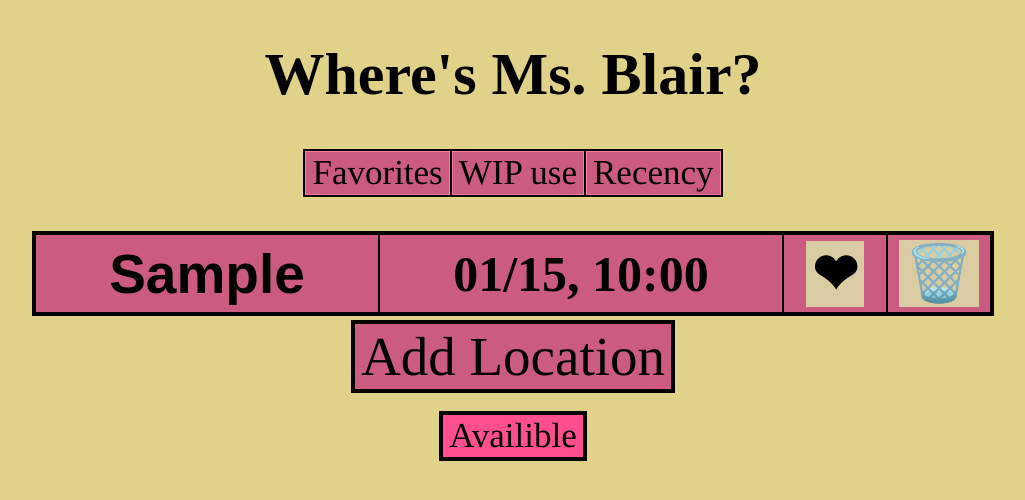
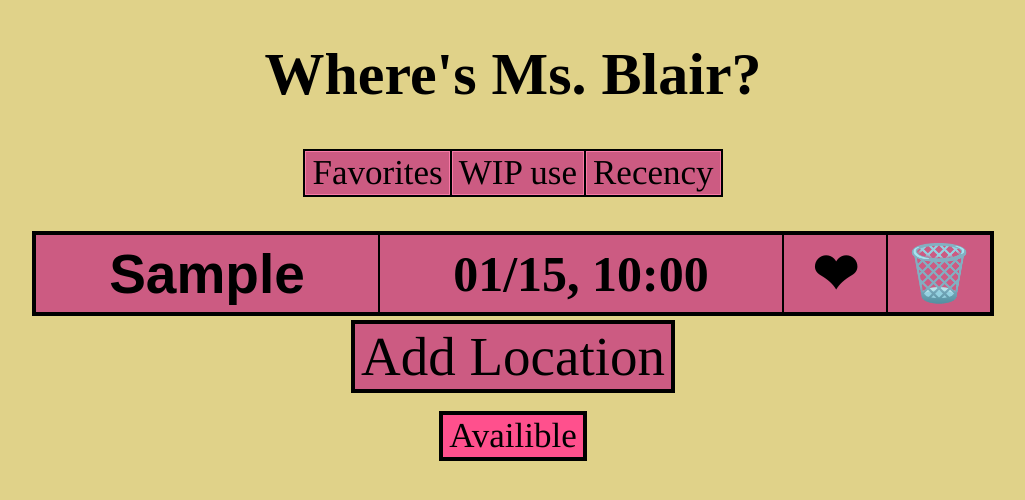
Before and after one commit to talonTech1/talon-tracker, a Flask app: page / in a window 1280 px wide. Shown: the top 500 px of the page, without its empty margins (127-1152 px from the left). Run offline with Flask 3, Linux system fonts and the light colour scheme; a database or web service that is not in the repository returns one stand-in record (values such as "Sample title"); lists and menus that the app fills with data are empty.

Commit message:
Update main.css

```diff
--- a/static/css/main.css
+++ b/static/css/main.css
@@ -6,7 +6,7 @@ body {
     font-size: 30px;
 }
 button {
-    background-color: #f0ead6;
+    background-color: #ff4a89;
     border: 1px #f0ead6;
     font-family: times;
     text-align: center;
@@ -14,7 +14,7 @@ button {
 }
 button.current{
     font-weight: bold;
-    background-color: #d9cca3;
+    background-color: #cc5b82;
     border: 2px #f0ead6;
     font-family: sans-serif;
     text-align: center;
```
